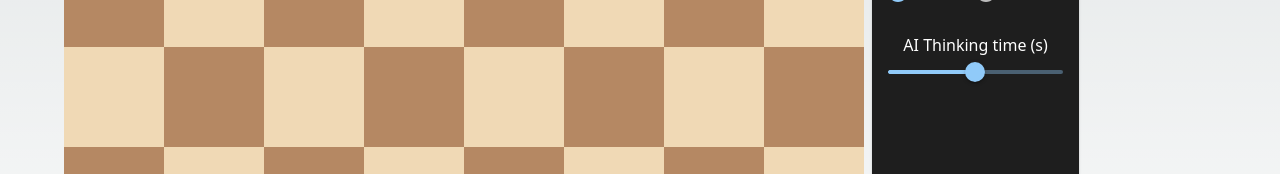
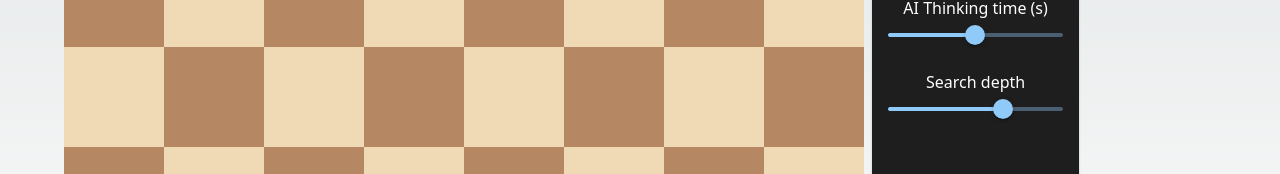
Before and after one commit to 0xleft/qchess, a Next.js app in the folder web/: page /play/ai in a window 1280 px wide. Shown: the part 459-633 px from the top of the page. Built offline with nearby package versions, Linux system fonts and the light colour scheme.

Commit message:
add depth selection

```diff
--- a/web/src/pages/play/ai.jsx
+++ b/web/src/pages/play/ai.jsx
@@ -24,6 +24,7 @@ export default function PlayAI() {
 
 	const [color, setColor] = useState('w');
 	const [thinkingTime, setThinkingTime] = useState(2000);
+	const [depth, setDepth] = useState(20);
 
 	function engineMove() {
 		if (!engine.current) {
@@ -31,7 +32,7 @@ export default function PlayAI() {
 		}
 		engine.current.stop();
 		engine.current.setBoardState(boardState);
-		engine.current.searchTime(30, thinkingTime).then((info) => {
+		engine.current.searchTime(depth, thinkingTime).then((info) => {
 			if (color === boardState.turn()) {
 				return;
 			}
@@ -67,7 +68,6 @@ export default function PlayAI() {
 	}
 
 	useEffect(() => {
-
 		engineMove();
 	}, [color]);
 
@@ -142,6 +142,19 @@ export default function PlayAI() {
 										max={10}
 									/>
 								</Box>
+
+								<Box className='flex justify-between items-center mt-5 w-full flex-col'>
+									<h1>Search depth</h1>
+									<Slider
+										aria-label="Depth"
+										defaultValue={20}
+										onChange={(e, value) => setDepth(value)}
+										valueLabelDisplay="auto"
+										step={1}
+										min={1}
+										max={30}
+									/>
+								</Box>
 							</div>
 
 							<div className='flex flex-row'>
@@ -180,7 +193,7 @@ export default function PlayAI() {
 
 					<Paper className='p-4 flex flex-col justify-between'>
 						<div>
-							{engineLoaded && (
+							{engineLoaded && showEngine && (
 								<Paper className='p-4'>
 									<Evalbar score={engineInfo.score} turn={boardState.turn()} />
 									<div className='text-sm font-light p-2'>
@@ -193,6 +206,31 @@ export default function PlayAI() {
 							)}
 						</div>
 
+						<Box className='flex justify-between items-center mt-5 w-full flex-col'>
+							<h1>AI Thinking time (s)</h1>
+							<Slider
+								aria-label="Thinking time"
+								defaultValue={5}
+								onChange={(e, value) => setThinkingTime(value * 1000)}
+								valueLabelDisplay="auto"
+								step={0.1}
+								min={0.1}
+								max={10}
+							/>
+						</Box>
+
+						<Box className='flex justify-between items-center mt-5 w-full flex-col'>
+							<h1>Search depth</h1>
+							<Slider
+								aria-label="Depth"
+								defaultValue={20}
+								onChange={(e, value) => setDepth(value)}
+								valueLabelDisplay="auto"
+								step={1}
+								min={1}
+								max={30}
+							/>
+						</Box>
 
 						<div className='flex flex-row'>
 							<Button onClick={() => setIsFlipped(!isFlipped)}>
```
